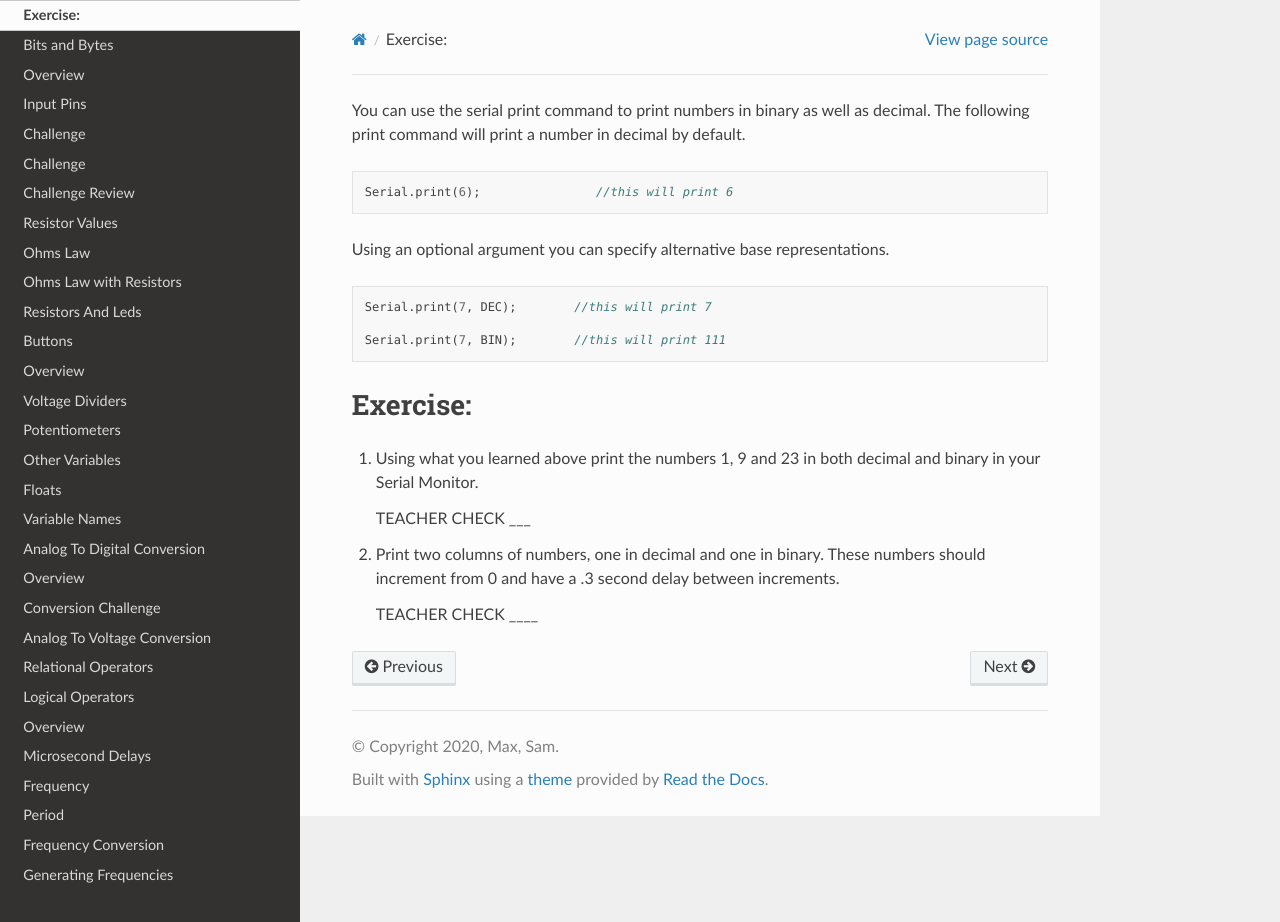
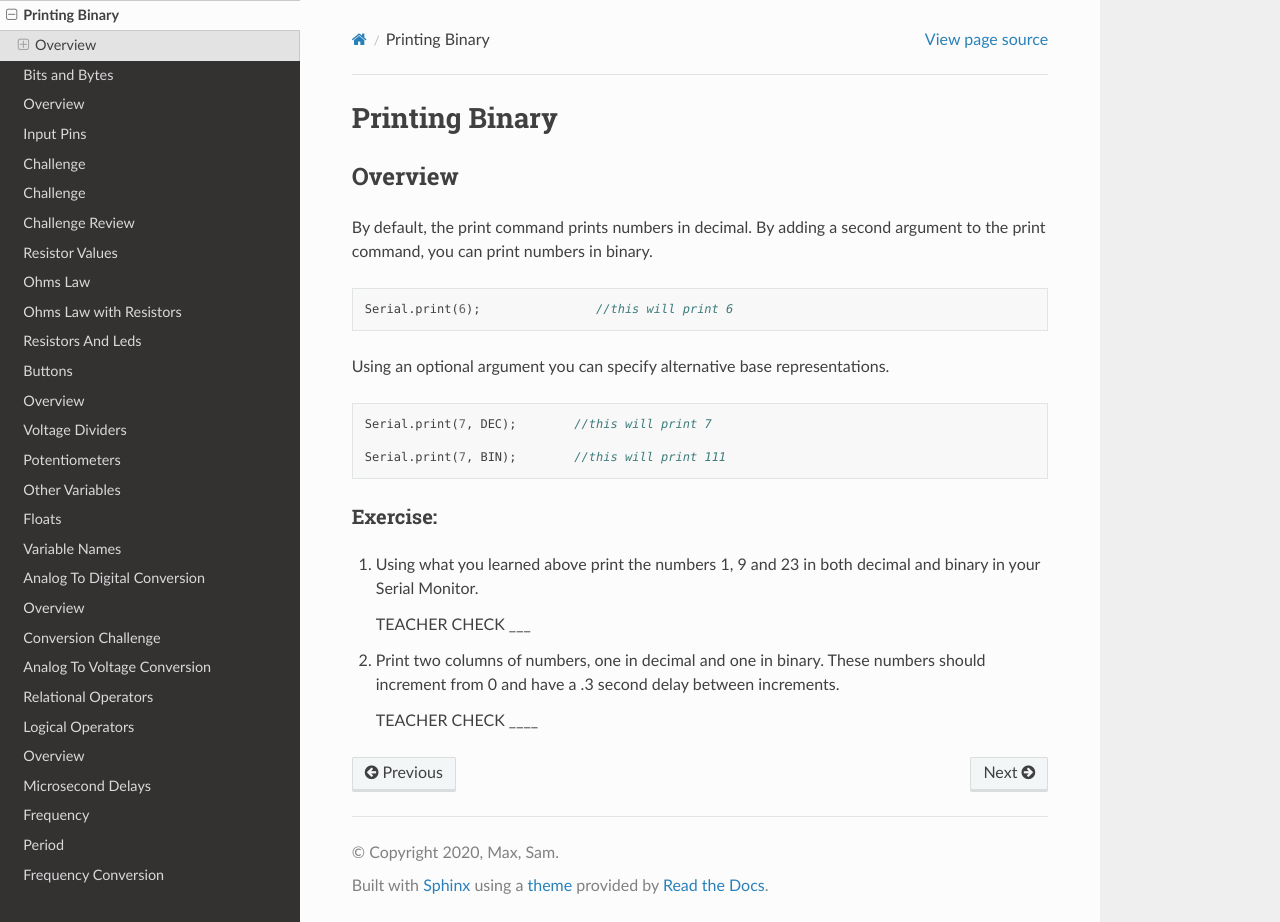
Before and after one commit to maxtkc/mvths-wiki, a Sphinx documentation site: the page built from docs/040c-print-binary.rst, in a window 1280 px wide and 922 px high. Built offline with Sphinx 7.4.7 and the Read the Docs theme 2.0.0, drawn with Linux system fonts in a browser that asks for light colours; pages that are not in the unit, such as notebooks, are missing from menus.

Commit message:
Update 040c-print-binary.rst

```diff
--- a/docs/040c-print-binary.rst
+++ b/docs/040c-print-binary.rst
@@ -1,4 +1,9 @@
-You can use the serial print command to print numbers in binary as well as decimal. The following print command will print a number in decimal by default.
+Printing Binary
+======
+
+Overview
+--------
+By default, the print command prints numbers in decimal. By adding a second argument to the print command, you can print numbers in binary.
 
 .. code-block:: C
 
```
